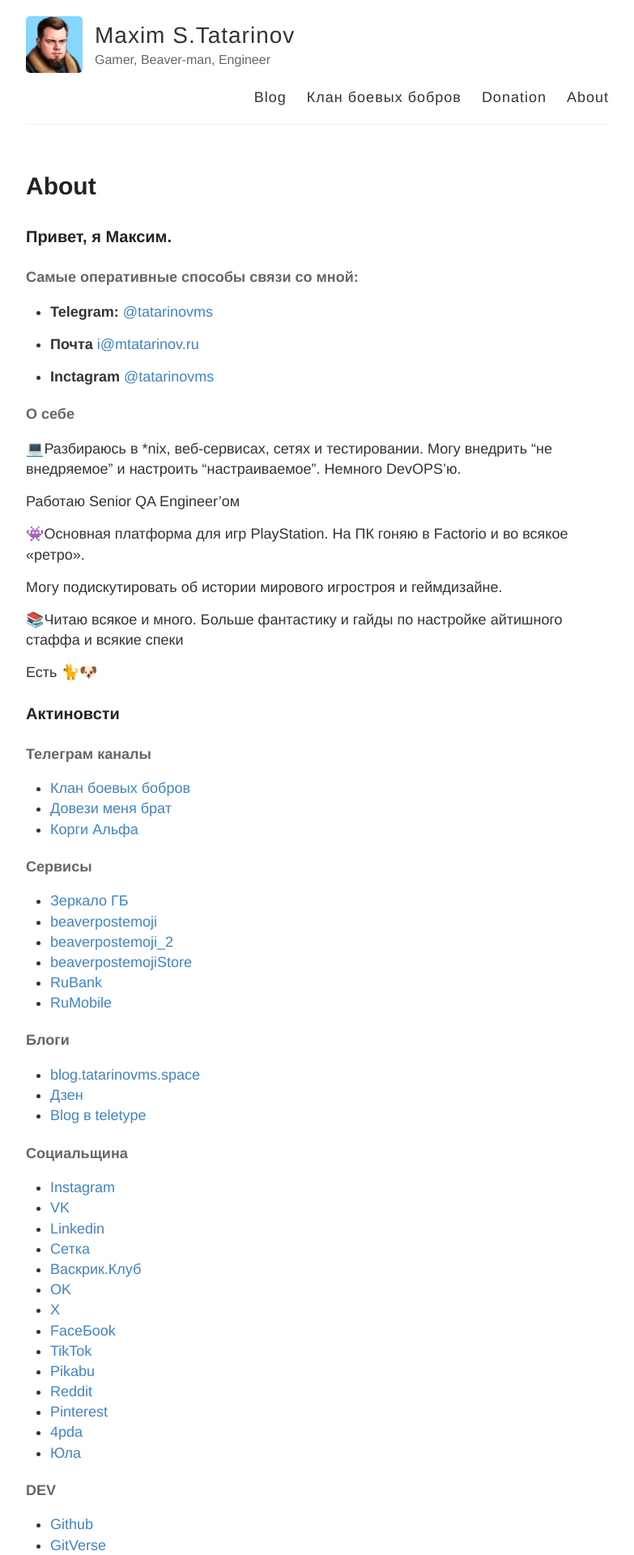
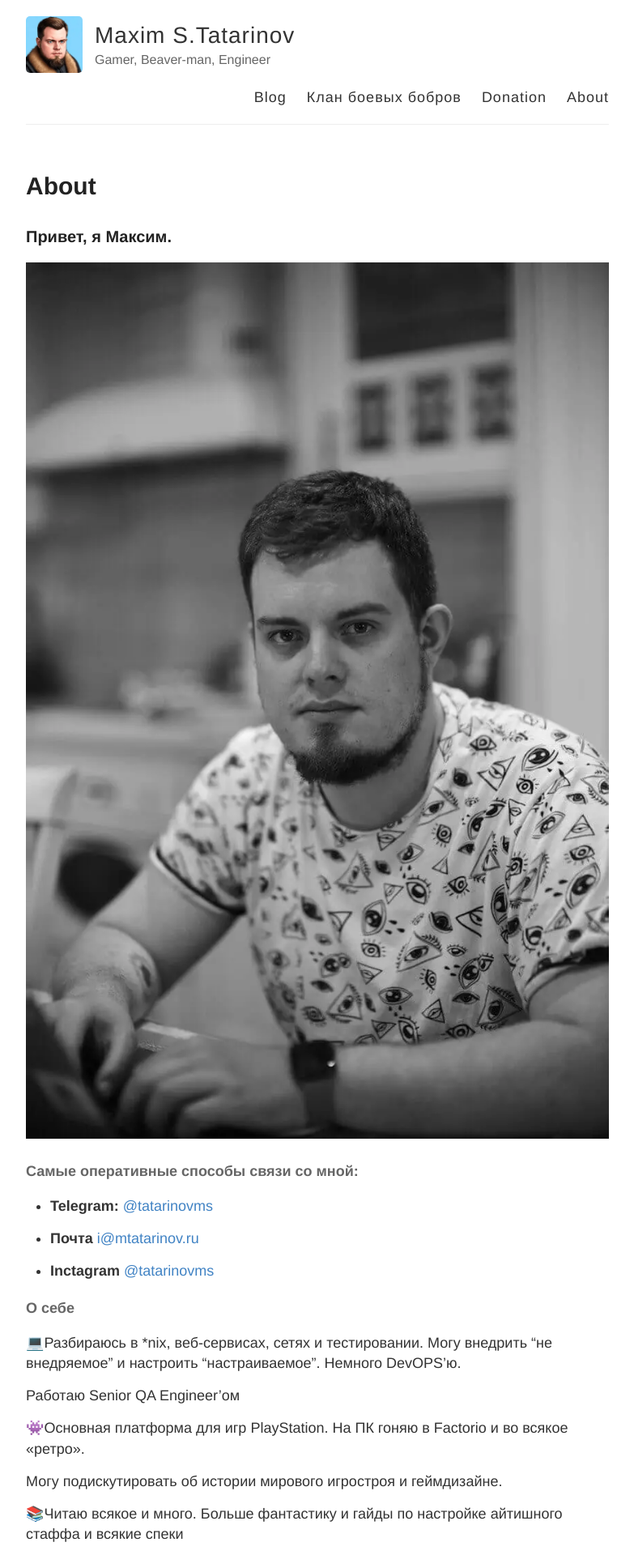
Before and after one commit to tatarinovms/tatarinovms.github.io, a Jekyll site: the page built from about.md, in a window 1280 px wide. Shown: the top 1920 px of the page at 81% size, without its empty margins (248-1031 px from the left). Built offline with Jekyll 4.4.1, drawn with Linux system fonts in a browser that asks for light colours.

Commit message:
Update about.md

```diff
--- a/about.md
+++ b/about.md
@@ -5,7 +5,7 @@ permalink: /about/
 ---
 ### Привет, я Максим.
 
-[](https://raw.githubusercontent.com/tatarinovms/tatarinovms.github.io/master/images/posts/about/logo.webp)
+![](https://raw.githubusercontent.com/tatarinovms/tatarinovms.github.io/master/images/posts/about/logo.webp)
 
 #### Самые оперативные способы связи со мной:
 
```
